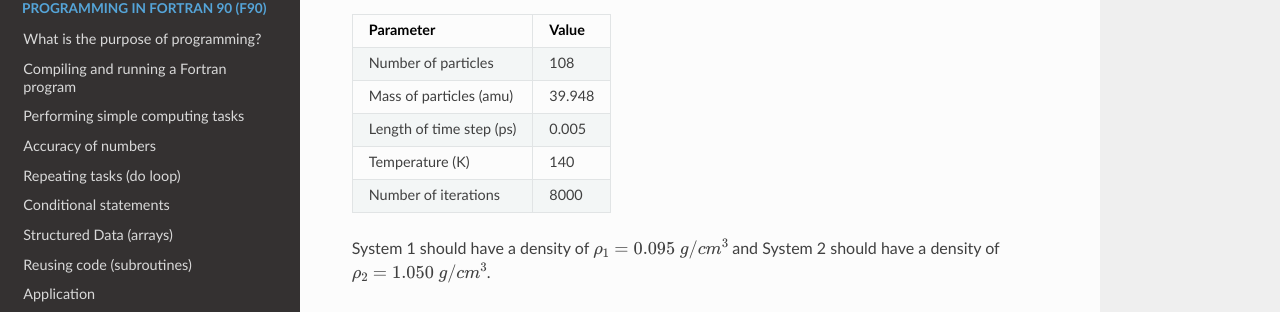
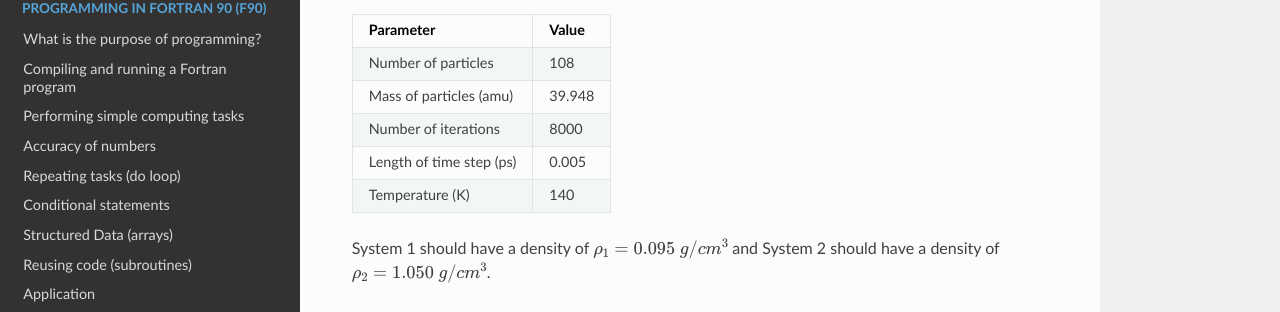
Before and after one commit to Katrin-Drys/WP8_programming, a Sphinx documentation site: the page built from docs/source/04_application.rst, in a window 1280 px wide and 1157 px high. Shown: the part 218-530 px from the top of the window. Built offline with Sphinx 7.4.7 and the Read the Docs theme 3.1.0, drawn with Linux system fonts in a browser that asks for light colours.

Commit message:
inconststency

```diff
--- a/docs/source/04_application.rst
+++ b/docs/source/04_application.rst
@@ -11,11 +11,11 @@ using your own MD program:
 +-----------------------------+-------------------------+
 | Mass of particles (amu)     | 39.948                  |
 +-----------------------------+-------------------------+
+| Number of iterations        | 8000                    |
++-----------------------------+-------------------------+
 | Length of time step (ps)    | 0.005                   |
 +-----------------------------+-------------------------+
 | Temperature (K)             | 140                     |
-+-----------------------------+-------------------------+
-| Number of iterations        | 8000                    |
 +-----------------------------+-------------------------+
 
 System 1 should have a density of :math:`\rho_1 = 0.095~g/cm^3` and
```
